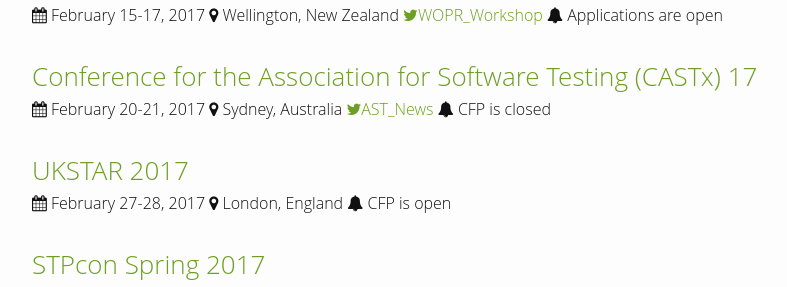
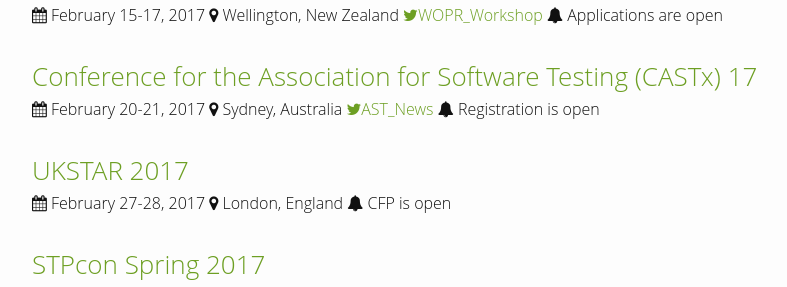
Before and after one commit to TestingConferences/testingconferences.github.io, a Jekyll site: the page built from index.html, in a window 1280 px wide and 900 px high, scrolled down 971 px. Shown: the part 162-449 px from the top of the window, without its empty margins (238-1025 px from the left). Built offline with Jekyll 4.4.1, drawn with Linux system fonts in a browser that asks for light colours.

Commit message:
Updated URL and status for CASTx17

```diff
--- a/_data/current.yml
+++ b/_data/current.yml
@@ -72,9 +72,9 @@
 - name: Conference for the Association for Software Testing (CASTx) 17
   location: Sydney, Australia
   dates: "February 20-21, 2017"
-  url: https://www.associationforsoftwaretesting.org/conference/castx17-call-for-proposals/
+  url: hhttps://www.associationforsoftwaretesting.org/conference/castx17-call-for-proposals/packages-and-pricing/
   twitter: AST_News
-  status: CFP is closed
+  status: Registration is open
 
 - name: UKSTAR 2017
   location: London, England
```
